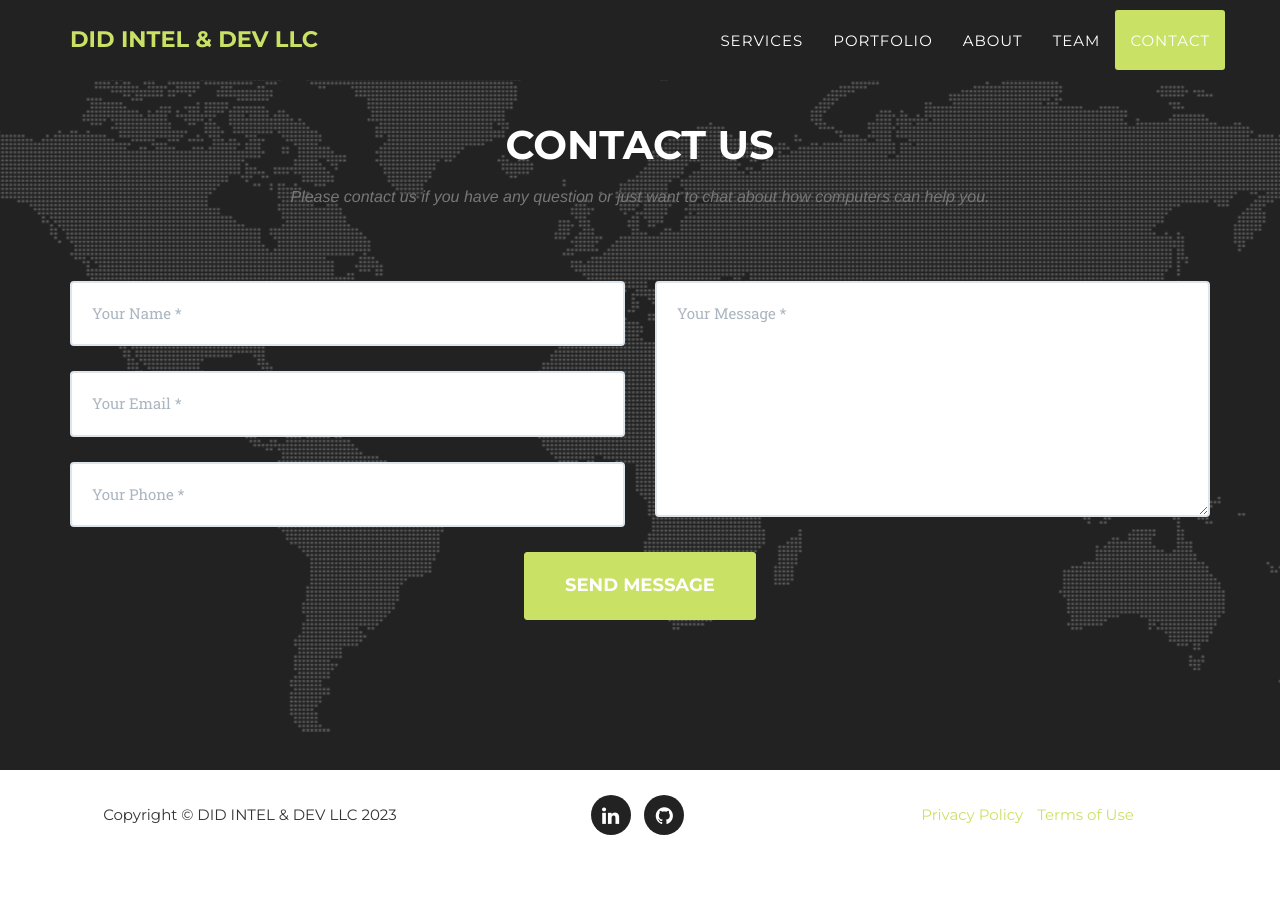
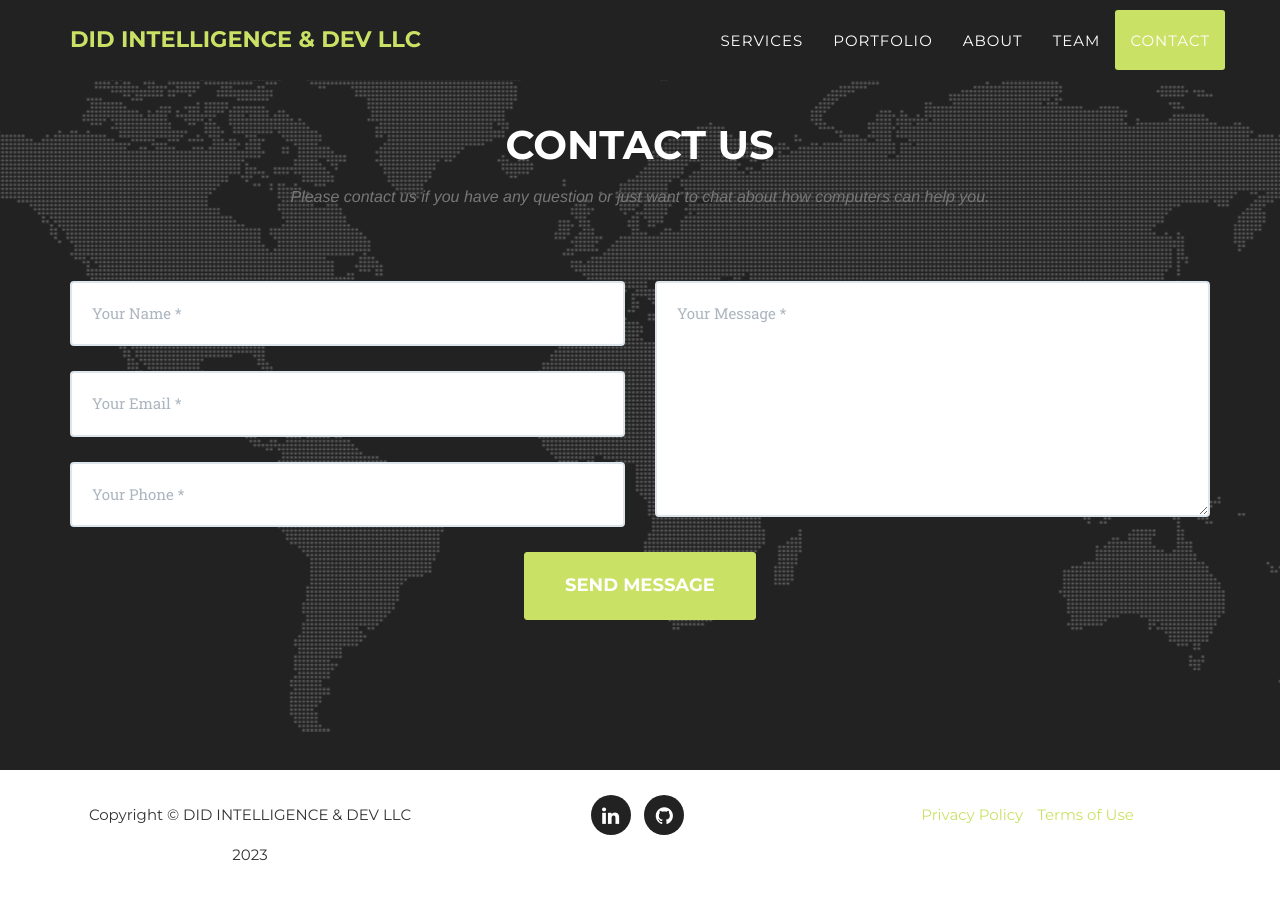
Before and after one commit to DIDIntel/didintel.dev, a Jekyll site: the page built from index.html, in a window 1280 px wide and 900 px high, scrolled down 5377 px. Built offline with Jekyll 4.4.1, drawn with Linux system fonts in a browser that asks for light colours; some web fonts are replaced; before the commit the page ends 6237 px from its top, so only the background shows below that.

Commit message:
company name change

```diff
--- a/_config.yml
+++ b/_config.yml
@@ -2,9 +2,9 @@ url: https://didintel.dev
 baseurl:
 
 # Site settings
-title: DID INTEL & DEV LLC
+title: DID INTELLIGENCE & DEV LLC
 email: hello@didintel.dev
-description: "DID Intel & Dev is a new gen IT outsourcing company with a strong experience in Software development, DevOps, project management and AGILE methodologies."
+description: "DID Intelligence & Dev is a new gen IT outsourcing company with a strong experience in Software development, DevOps, project management and AGILE methodologies."
 
 
 # Team names, titles and social links
```
